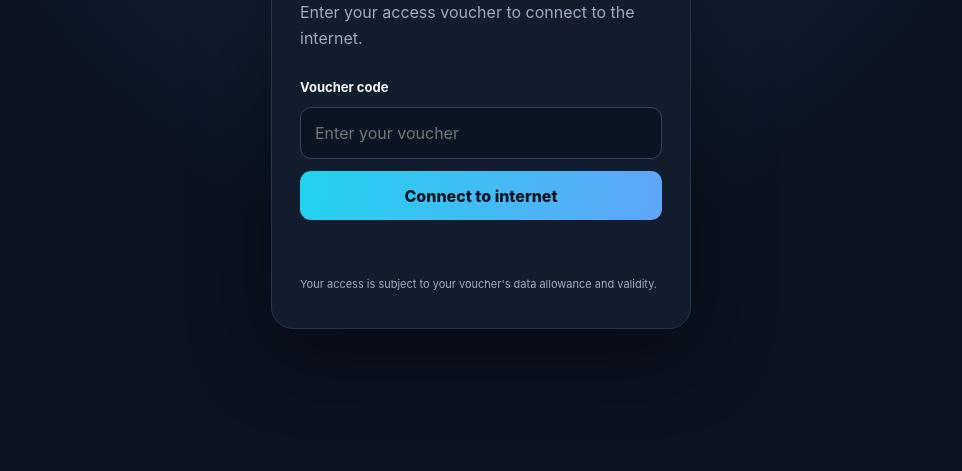
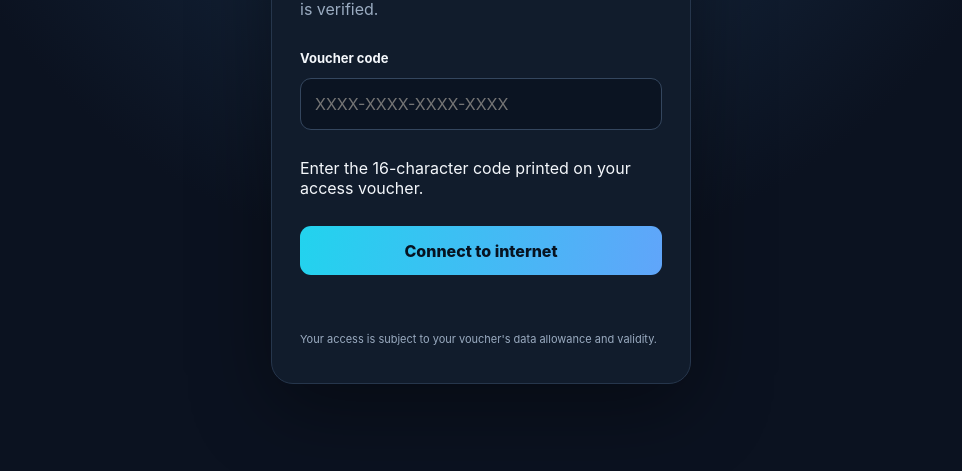
Before and after one commit to tjm650/iMao, a plain HTML site: page frontend/login/index.html in a window 1280 px wide. Shown: the part 329-800 px from the top of the page, without its empty margins (159-1121 px from the left). Drawn offline with Linux system fonts and the light colour scheme; files that its build step writes are made by us from their sources; files whose address does not match are found by name.

Commit message:
Implement captive portal interception, HTTPS and client experience

```diff
--- a/frontend/login/index.html
+++ b/frontend/login/index.html
@@ -13,12 +13,13 @@
       <div class="brand-mark">i</div>
       <p class="eyebrow">WI-FI ACCESS</p>
       <h1>Welcome to iMao</h1>
-      <p class="muted">Enter your access voucher to connect to the internet.</p>
+      <p class="muted">Enter your access voucher to get online. Your connection activates as soon as your voucher is verified.</p>
 
       <form id="voucher-form">
         <label for="voucher">Voucher code</label>
-        <input id="voucher" name="voucher" autocomplete="one-time-code"
-               placeholder="Enter your voucher" required>
+        <input id="voucher" name="voucher" autocomplete="one-time-code" autocapitalize="characters" spellcheck="false"
+               inputmode="text" maxlength="19" placeholder="XXXX-XXXX-XXXX-XXXX" aria-describedby="voucher-help" required>
+        <p id="voucher-help" class="field-help">Enter the 16-character code printed on your access voucher.</p>
         <button type="submit">Connect to internet</button>
         <p id="message" class="message" role="status" aria-live="polite"></p>
       </form>
```
